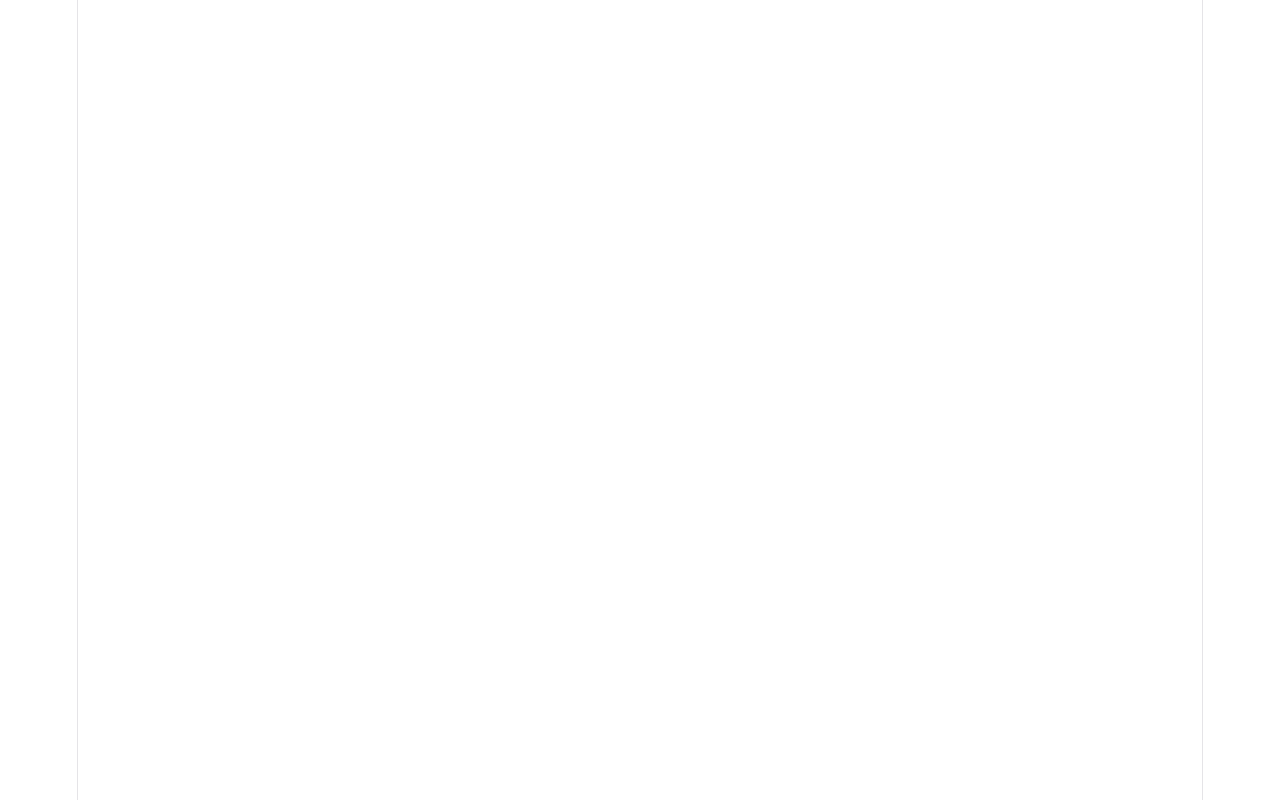
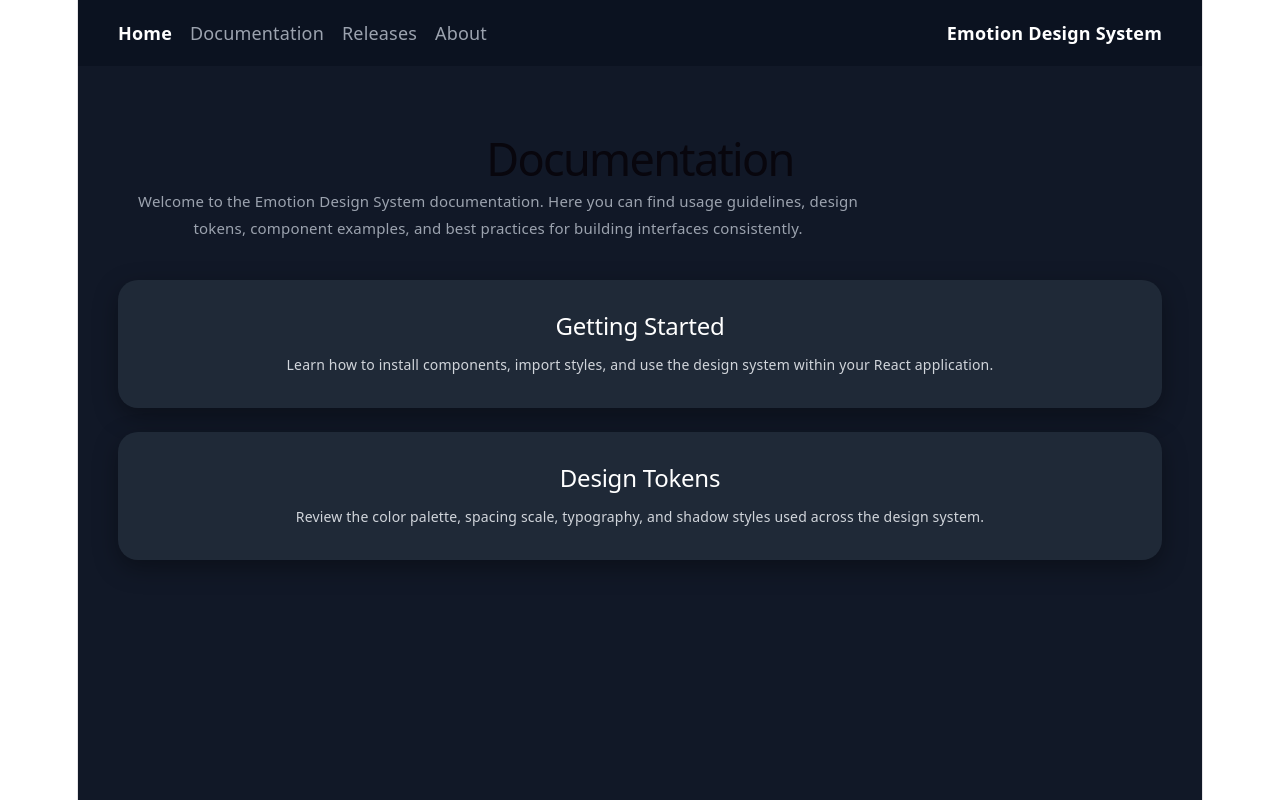
Before and after one commit to ReineScotty/emotion-design-system, a React (Vite) app in the folder emotion-design-system/: page /#/documentation in a window 1280 px wide. Shown: the top 800 px of the page. Built offline with nearby package versions, Linux system fonts and the light colour scheme.

Commit message:
tried to push the release and documentation

```diff
--- a/emotion-design-system/src/App.tsx
+++ b/emotion-design-system/src/App.tsx
@@ -3,17 +3,28 @@
 import { Routes, Route, Link } from 'react-router-dom'
 import Home from './pages/Home'
 import About from './pages/About'
+import Documentation from './pages/Documentation'
+import Releases from './pages/Releases'
 
 function App() {
   return (
     <div>
-      <nav style={{ padding: '20px 40px', background: '#0b1220', display: 'flex', gap: '16px', alignItems: 'center' }}>
-        <Link to="/" style={{ color: '#fff', textDecoration: 'none', fontWeight: 600 }}>Home</Link>
-        <Link to="/about" style={{ color: '#9ca3af', textDecoration: 'none' }}>About</Link>
+      <nav style={{ padding: '20px 40px', background: '#0b1220', display: 'flex', alignItems: 'center', gap: '18px' }}>
+        <div style={{ display: 'flex', alignItems: 'center', gap: '18px' }}>
+          <Link to="/" style={{ color: '#fff', textDecoration: 'none', fontWeight: 600 }}>Home</Link>
+          <Link to="/documentation" style={{ color: '#9ca3af', textDecoration: 'none' }}>Documentation</Link>
+          <Link to="/releases" style={{ color: '#9ca3af', textDecoration: 'none' }}>Releases</Link>
+          <Link to="/about" style={{ color: '#9ca3af', textDecoration: 'none' }}>About</Link>
+        </div>
+        <div style={{ marginLeft: 'auto', color: '#fff', fontWeight: 700, fontSize: '1rem' }}>
+          Emotion Design System
+        </div>
       </nav>
 
       <Routes>
         <Route path="/" element={<Home />} />
+        <Route path="/documentation" element={<Documentation />} />
+        <Route path="/releases" element={<Releases />} />
         <Route path="/about" element={<About />} />
       </Routes>
     </div>
--- a/emotion-design-system/src/main.tsx
+++ b/emotion-design-system/src/main.tsx
@@ -2,12 +2,12 @@
 import { createRoot } from 'react-dom/client'
 import './index.css'
 import App from './App.tsx'
-import { BrowserRouter } from 'react-router-dom'
+import { HashRouter } from 'react-router-dom'
 
 createRoot(document.getElementById('root')!).render(
   <StrictMode>
-    <BrowserRouter basename="/emotion-design-system">
+    <HashRouter>
       <App />
-    </BrowserRouter>
+    </HashRouter>
   </StrictMode>,
 )
--- /dev/null
+++ b/emotion-design-system/src/pages/Documentation.tsx
@@ -0,0 +1,37 @@
+function Documentation() {
+  return (
+    <div style={{
+      minHeight: '100vh',
+      backgroundColor: '#111827',
+      padding: '48px 40px',
+      fontFamily: 'inherit',
+      color: '#e5e7eb'
+    }}>
+      <div style={{ maxWidth: '1100px', margin: '0 auto' }}>
+        <h1 style={{ fontSize: '2.5rem', marginBottom: '16px' }}>Documentation</h1>
+        <p style={{ color: '#9ca3af', fontSize: '15px', lineHeight: 1.8, maxWidth: '760px' }}>
+          Welcome to the Emotion Design System documentation. Here you can find usage guidelines,
+          design tokens, component examples, and best practices for building interfaces consistently.
+        </p>
+
+        <div style={{ marginTop: '38px', display: 'grid', gap: '24px' }}>
+          <section style={{ backgroundColor: '#1f2937', borderRadius: '20px', padding: '32px', boxShadow: '0 8px 24px rgba(0,0,0,0.35)' }}>
+            <h2 style={{ color: '#fff', marginBottom: '12px' }}>Getting Started</h2>
+            <p style={{ color: '#d1d5db', fontSize: '14px', lineHeight: 1.7 }}>
+              Learn how to install components, import styles, and use the design system within your React application.
+            </p>
+          </section>
+
+          <section style={{ backgroundColor: '#1f2937', borderRadius: '20px', padding: '32px', boxShadow: '0 8px 24px rgba(0,0,0,0.35)' }}>
+            <h2 style={{ color: '#fff', marginBottom: '12px' }}>Design Tokens</h2>
+            <p style={{ color: '#d1d5db', fontSize: '14px', lineHeight: 1.7 }}>
+              Review the color palette, spacing scale, typography, and shadow styles used across the design system.
+            </p>
+          </section>
+        </div>
+      </div>
+    </div>
+  )
+}
+
+export default Documentation
--- /dev/null
+++ b/emotion-design-system/src/pages/Releases.tsx
@@ -0,0 +1,37 @@
+function Releases() {
+  return (
+    <div style={{
+      minHeight: '100vh',
+      backgroundColor: '#111827',
+      padding: '48px 40px',
+      fontFamily: 'inherit',
+      color: '#e5e7eb'
+    }}>
+      <div style={{ maxWidth: '1100px', margin: '0 auto' }}>
+        <h1 style={{ fontSize: '2.5rem', marginBottom: '16px' }}>Releases</h1>
+        <p style={{ color: '#9ca3af', fontSize: '15px', lineHeight: 1.8, maxWidth: '760px' }}>
+          View the latest release notes for Emotion Design System. This page highlights new components, bug fixes,
+          and improvements for the design system demo app.
+        </p>
+
+        <div style={{ marginTop: '38px', display: 'grid', gap: '24px' }}>
+          <article style={{ backgroundColor: '#1f2937', borderRadius: '20px', padding: '32px', boxShadow: '0 8px 24px rgba(0,0,0,0.35)' }}>
+            <h2 style={{ color: '#fff', marginBottom: '12px' }}>Version 1.0.0</h2>
+            <p style={{ color: '#d1d5db', fontSize: '14px', lineHeight: 1.7 }}>
+              Initial public release with Home, About, Documentation, and Releases pages, plus basic routing for GitHub Pages.
+            </p>
+          </article>
+
+          <article style={{ backgroundColor: '#1f2937', borderRadius: '20px', padding: '32px', boxShadow: '0 8px 24px rgba(0,0,0,0.35)' }}>
+            <h2 style={{ color: '#fff', marginBottom: '12px' }}>Version 1.0.1</h2>
+            <p style={{ color: '#d1d5db', fontSize: '14px', lineHeight: 1.7 }}>
+              Added documentation and release navigation links, and fixed GitHub Pages routing for the repo basename.
+            </p>
+          </article>
+        </div>
+      </div>
+    </div>
+  )
+}
+
+export default Releases
```
